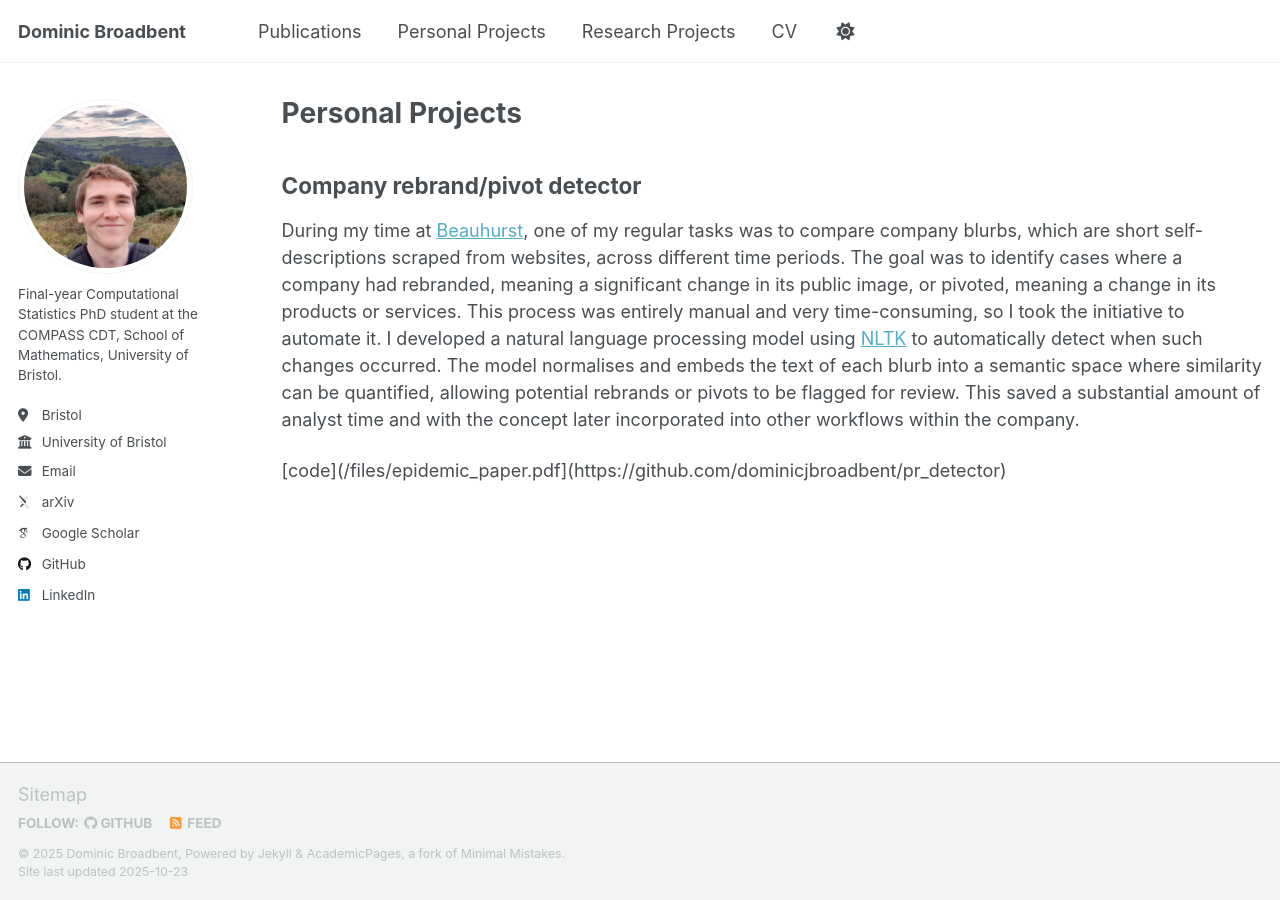
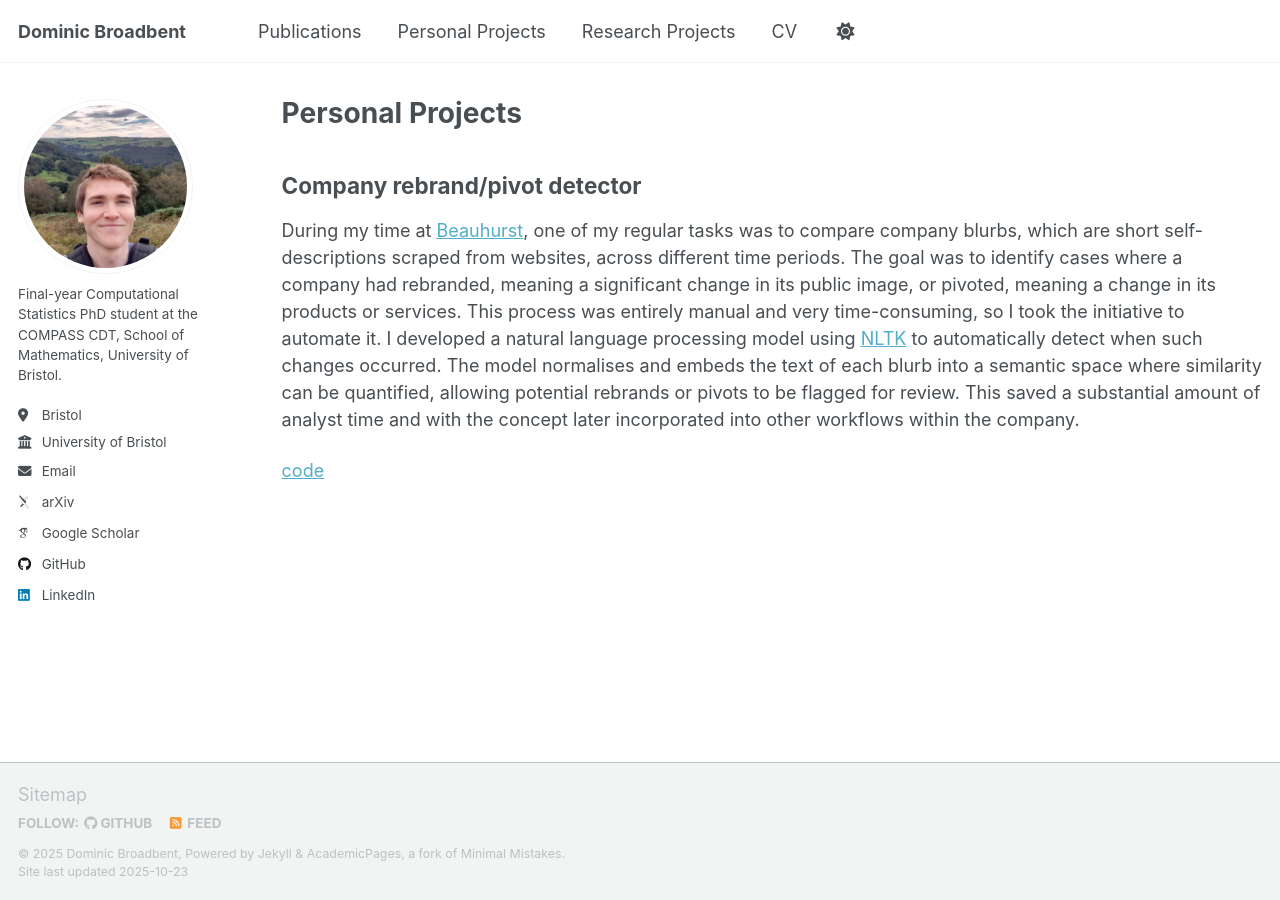
Before and after one commit to dominicjbroadbent/dominicjbroadbent.github.io, a Jekyll site: the page built from _pages/personal_projects.md, in a window 1280 px wide. Built offline with Jekyll 4.4.1, drawn with Linux system fonts in a browser that asks for light colours; some web fonts are replaced; a script that is not in the unit is left out; part of the change alters nothing that is shown.

Commit message:
Update personal_projects.md

```diff
--- a/_pages/personal_projects.md
+++ b/_pages/personal_projects.md
@@ -13,4 +13,4 @@ redirect_from:
 ## Company rebrand/pivot detector
 During my time at [Beauhurst](https://www.beauhurst.com/), one of my regular tasks was to compare company blurbs, which are short self-descriptions scraped from websites, across different time periods. The goal was to identify cases where a company had rebranded, meaning a significant change in its public image, or pivoted, meaning a change in its products or services. This process was entirely manual and very time-consuming, so I took the initiative to automate it. I developed a natural language processing model using [NLTK](https://www.nltk.org/) to automatically detect when such changes occurred. The model normalises and embeds the text of each blurb into a semantic space where similarity can be quantified, allowing potential rebrands or pivots to be flagged for review. This saved a substantial amount of analyst time and with the concept later incorporated into other workflows within the company.
 
-[code](/files/epidemic_paper.pdf](https://github.com/dominicjbroadbent/pr_detector)
+[code](https://github.com/dominicjbroadbent/pr_detector)
```
